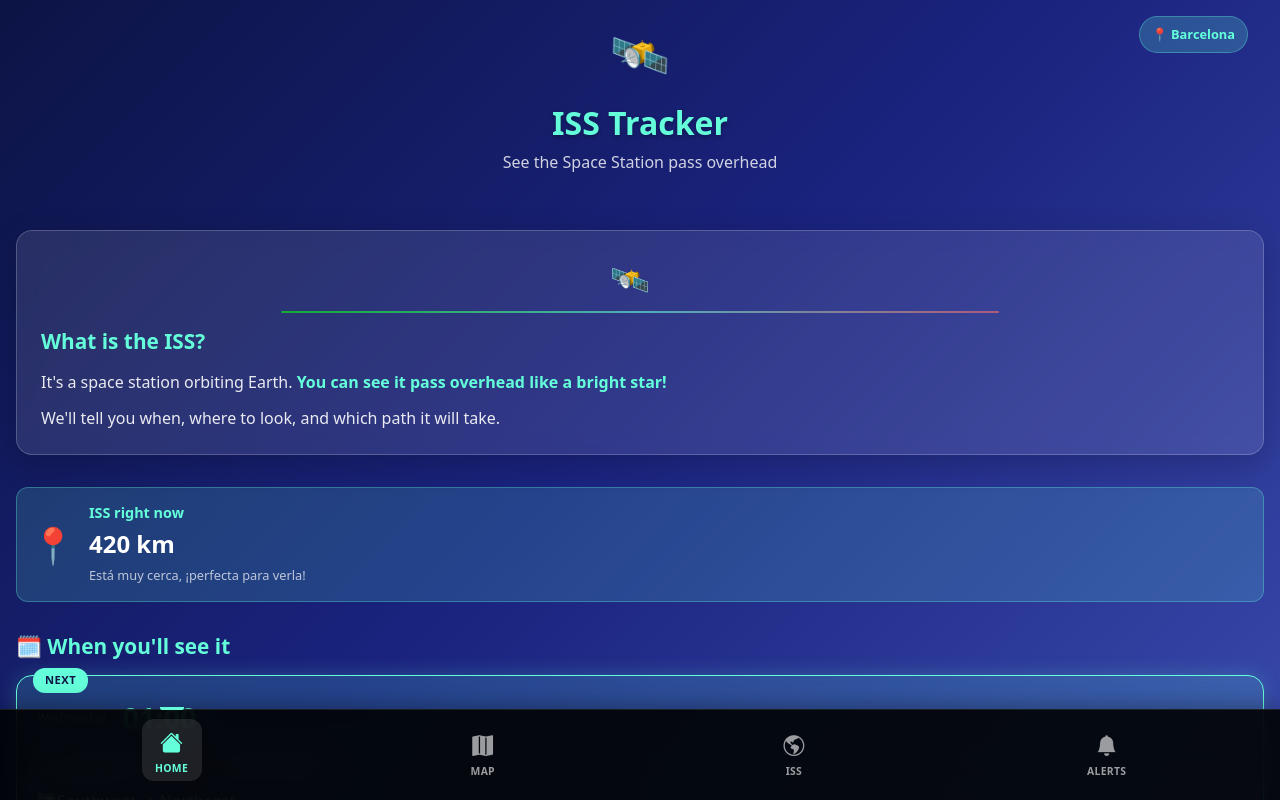
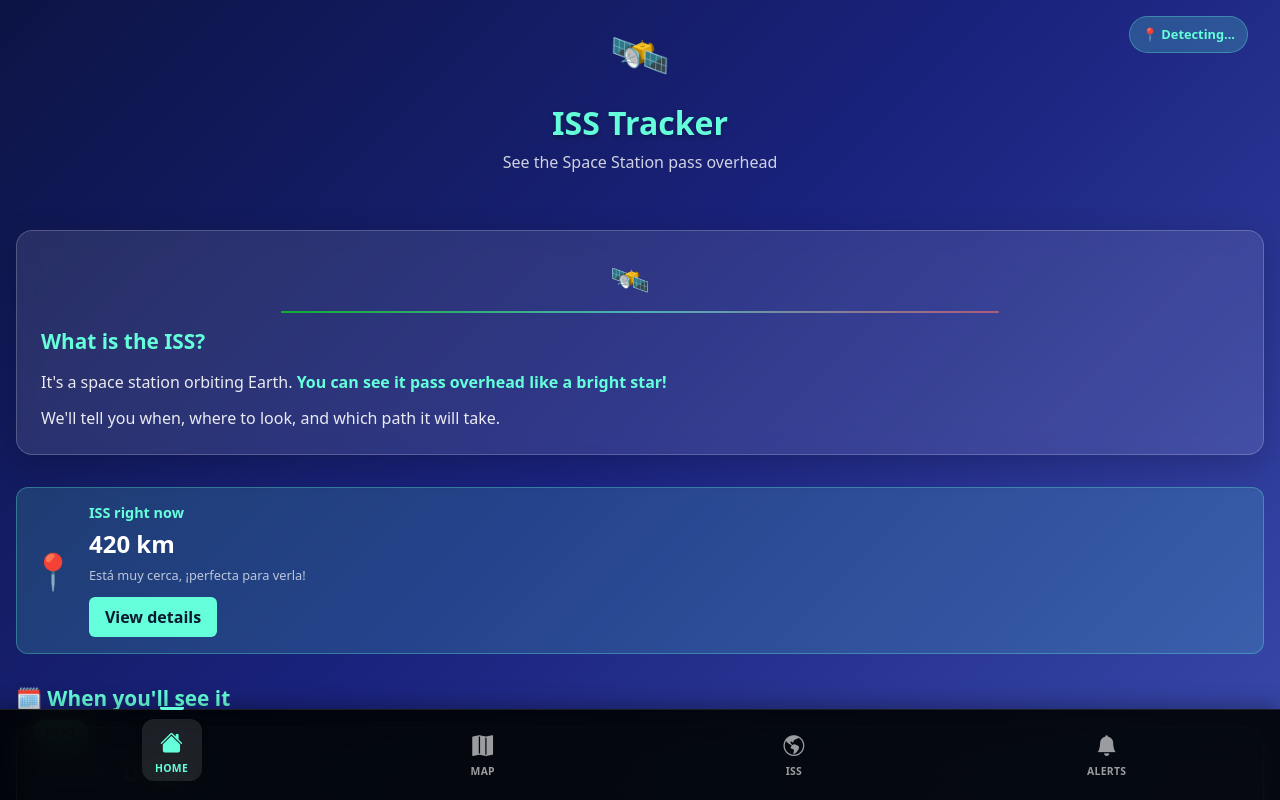
Before and after one commit to deuvede24/IssTracker, an Angular app: page /home in a window 1280 px wide. Built offline with nearby package versions, Linux system fonts and the light colour scheme; no server answers.

Commit message:
feat(home): simplify ISS card and add “View details” navigation
- Update home.component.html/css to remove direction visual and keep only distance + description
- Add “View details” button that calls showISSNow() to navigate to /iss

```diff
--- a/src/app/features/home/home/home.component.html
+++ b/src/app/features/home/home/home.component.html
@@ -3,7 +3,7 @@
 
   <!-- HEADER simple y claro -->
   <div class="simple-header">
-    <div class="location-badge">📍 Barcelona</div>
+  <div class="location-badge">{{ locationBadge() }}</div>
     <div class="app-icon">🛰️</div>
     <h1>ISS Tracker</h1>
     <p class="tagline">See the Space Station pass overhead</p>
@@ -32,6 +32,22 @@
         <h3>ISS right now</h3>
         <div class="distance-big">{{ currentDistance() }} km</div>
         <p>{{ distanceDescription() }}</p>
+    <!---   <div class="iss-direction-visual">
+        <span class="iss-satellite">🛰️</span>
+
+        <div class="direction-info">
+          <div class="direction-line"></div>
+          <div class="direction-text">
+            {{ directionIcon() }} {{ issDirection().cardinal }}
+          </div>
+          <div class="movement-status">{{ issMovement() }}</div>
+        </div>
+
+        <span class="you-location">📍 You</span>
+      </div>-->
+       <button class="view-details-btn" (click)="showISSNow()">
+        View details
+      </button>
       </div>
     </div>
   </div>
--- a/src/app/features/home/home/home.component.scss
+++ b/src/app/features/home/home/home.component.scss
@@ -433,3 +433,18 @@
     font-size: 1.5rem;
   }
 }
+
+.view-details-btn {
+  margin-top: 0.75rem;
+  background: #64ffda;
+  color: #0a192f;
+  border: none;
+  padding: 0.5rem 1rem;
+  border-radius: 6px;
+  font-weight: 600;
+  cursor: pointer;
+  transition: background 0.2s;
+}
+.view-details-btn:hover {
+  background: #52d8b3;
+}
--- a/src/app/features/home/home/home.component.ts
+++ b/src/app/features/home/home/home.component.ts
@@ -1,21 +1,11 @@
 // src/app/features/home/home.component.ts
-import { Component, OnInit, signal, computed } from '@angular/core';
+import { Component, OnInit, OnDestroy, signal, computed, inject } from '@angular/core'; // ← AÑADIR OnDestroy, inject
 import { CommonModule } from '@angular/common';
 import { Router } from '@angular/router';
 import { PassHome } from '../../../interfaces/pass.interface';
 import { calculateBearing, bearingToCardinal, BARCELONA_PLACES } from '../../../utils/geodesy';
-
-/*interface Pass {
-  id: string;
-  time: Date;
-  duration: number;
-  from: string;
-  to: string;
-  altitude?: string;
-  brightness?: string;
-  timeToPass?: string;
-  description?: string;
-}*/
+import { ISSSimpleService } from '../../../services/iss-simple.service';
+import { LocationSimpleService } from '../../../services/location-simple.service';
 
 @Component({
   selector: 'app-home',
@@ -24,7 +14,12 @@ import { calculateBearing, bearingToCardinal, BARCELONA_PLACES } from '../../../
   templateUrl: './home.component.html',
   styleUrls: ['./home.component.scss']
 })
-export class HomeComponent implements OnInit {
+export class HomeComponent implements OnInit, OnDestroy { // ← AÑADIR OnDestroy
+
+  // ===== SERVICIOS INYECTADOS ===== (NUEVO)
+  private issService = inject(ISSSimpleService);
+  private locationService = inject(LocationSimpleService);
+  realISSPosition = this.issService.position;
 
   // ===== SIGNALS =====
   visiblePasses = signal<PassHome[]>((() => {
@@ -88,8 +83,24 @@ const bearing = calculateBearing(
       return pass;
     });
   })());
-  // Distancia actual de la ISS
-  currentDistance = signal<number>(420);
+
+  // ===== DISTANCIA REAL DE LA ISS ===== (CAMBIADO)
+  currentDistance = computed(() => {
+    const userLoc = this.locationService.location();
+    if (!userLoc) return 420; // Fallback si no hay ubicación
+
+    return Math.round(this.issService.calculateDistanceFromUser(userLoc.latitude, userLoc.longitude));
+  });
+
+  // ===== BADGE DE UBICACIÓN ===== (NUEVO)
+  locationBadge = computed(() => {
+    const location = this.locationService.location();
+    if (!location) return '📍 Detecting...';
+
+    return location.detected
+      ? `📍 ${location.city}`
+      : `📍 ${location.city} (Default)`;
+  });
 
   // Computed para descripción de distancia
   distanceDescription = computed(() => {
@@ -99,11 +110,71 @@ const bearing = calculateBearing(
     return "Un poco lejos, pero visible";
   });
 
+  // 🧭 DIRECCIÓN REAL hacia ISS
+issDirection = computed(() => {
+  const userLoc = this.locationService.location();
+  if (!userLoc) return { cardinal: 'Unknown', bearing: 0 };
+
+  const bearing = this.issService.calculateBearingFromUser(userLoc.latitude, userLoc.longitude);
+  const cardinal = bearingToCardinal(bearing);
+
+  return { cardinal, bearing };
+});
+
+// 🎯 ESTADO DEL MOVIMIENTO (se acerca o aleja)
+issMovement = computed(() => {
+  const userLoc = this.locationService.location();
+  const issPos = this.realISSPosition();
+
+  if (!userLoc || !issPos) return 'Unknown';
+
+  // Simple heurística: si está en el hemisferio opuesto, probablemente se aleja
+  const latDiff = Math.abs(issPos.latitude - userLoc.latitude);
+  const lonDiff = Math.abs(issPos.longitude - userLoc.longitude);
+
+  if (lonDiff > 90) {
+    return issPos.velocity > 25000 ? 'Moving away' : 'Approaching';
+  }
+
+  return latDiff < 45 ? 'Getting closer' : 'Moving away';
+});
+
+// 🎨 ICONO DE DIRECCIÓN según bearing
+directionIcon = computed(() => {
+  const bearing = this.issDirection().bearing;
+
+  if (bearing >= 315 || bearing < 45) return '↓'; // North -> South
+  if (bearing >= 45 && bearing < 135) return '↙️'; // East -> West
+  if (bearing >= 135 && bearing < 225) return '↑'; // South -> North
+  return '↘️'; // West -> East
+});
+
   constructor(private router: Router) {}
 
-  ngOnInit(): void {
+  async ngOnInit(): Promise<void> { // ← CAMBIAR A async
+    // TU CÓDIGO ORIGINAL
     this.calculateTimeToPasses();
-    this.updateISSDistance();
+    // this.updateISSDistance(); ← COMENTAR ESTA LÍNEA (ya no simulamos)
+
+    // ===== CÓDIGO NUEVO =====
+    try {
+      console.log('🏠 Iniciando servicios reales...');
+
+      // Obtener ubicación del usuario
+      await this.locationService.getUserLocation();
+
+      // Iniciar tracking de ISS
+      this.issService.startTracking();
+
+      console.log('✅ Servicios iniciados correctamente');
+    } catch (error) {
+      console.error('❌ Error iniciando servicios:', error);
+    }
+  }
+
+  // ===== MÉTODO NUEVO =====
+  ngOnDestroy(): void {
+    this.issService.stopTracking();
   }
 
   /**
@@ -124,21 +195,40 @@ const bearing = calculateBearing(
   }
 
   /**
+   * Ver ISS ahora en tiempo real ===== (NUEVO MÉTODO) =====
+   */
+  showISSNow() {
+    console.log('🛰️ Mostrar ISS ahora en tiempo real');
+    this.router.navigate(['/iss'], {
+      queryParams: { showISSNow: 'true' }
+    });
+  }
+
+  /**
    * Añadir ubicación de casa
    */
-  addHomeLocation() {
-    // TODO: Implementar funcionalidad para añadir casa
-    console.log('Añadir ubicación de casa');
-    // Aquí podrías abrir un modal o navegar a una pantalla de configuración
+  async addHomeLocation() { // ← CAMBIAR A async
+    console.log('🏠 Actualizando ubicación...');
+    try {
+      await this.locationService.getUserLocation();
+      console.log('✅ Ubicación actualizada');
+    } catch (error) {
+      console.error('❌ Error obteniendo ubicación:', error);
+    }
   }
 
   /**
    * Activar/desactivar notificaciones
    */
   toggleNotifications() {
-    // TODO: Implementar sistema de notificaciones
-    console.log('Toggle notificaciones');
-    // Aquí manejarías las notificaciones push o locales
+    console.log('🔔 Toggle notificaciones');
+    if ('Notification' in window) {
+      if (Notification.permission === 'default') {
+        Notification.requestPermission().then(permission => {
+          console.log('Notification permission:', permission);
+        });
+      }
+    }
   }
 
   /**
@@ -167,9 +257,8 @@ const bearing = calculateBearing(
     this.visiblePasses.set(updatedPasses);
   }
 
-  /**
-   * Actualizar distancia de la ISS (simulado)
-   */
+  // ===== COMENTAR ESTE MÉTODO (ya no simulamos) =====
+  /*
   private updateISSDistance() {
     // Simular cambio de distancia cada 30 segundos
     setInterval(() => {
@@ -178,13 +267,23 @@ const bearing = calculateBearing(
       this.currentDistance.set(Math.round(newDistance));
     }, 30000);
   }
+  */
 
   /**
-   * Refrescar todos los datos
+   * Refrescar todos los datos ===== (MEJORADO) =====
    */
-  refreshData() {
+  async refreshData() {
+    console.log('🔄 Refrescando datos...');
+
     this.calculateTimeToPasses();
-    this.updateISSDistance();
-    console.log('Datos actualizados');
+
+    // Refrescar datos reales de ISS
+    try {
+      await this.issService.getCurrentPosition();
+      await this.locationService.getUserLocation();
+      console.log('✅ Datos reales actualizados');
+    } catch (error) {
+      console.error('❌ Error refrescando datos:', error);
     }
   }
+}
```
Lines whose indentation alone changed are shown as unchanged.
